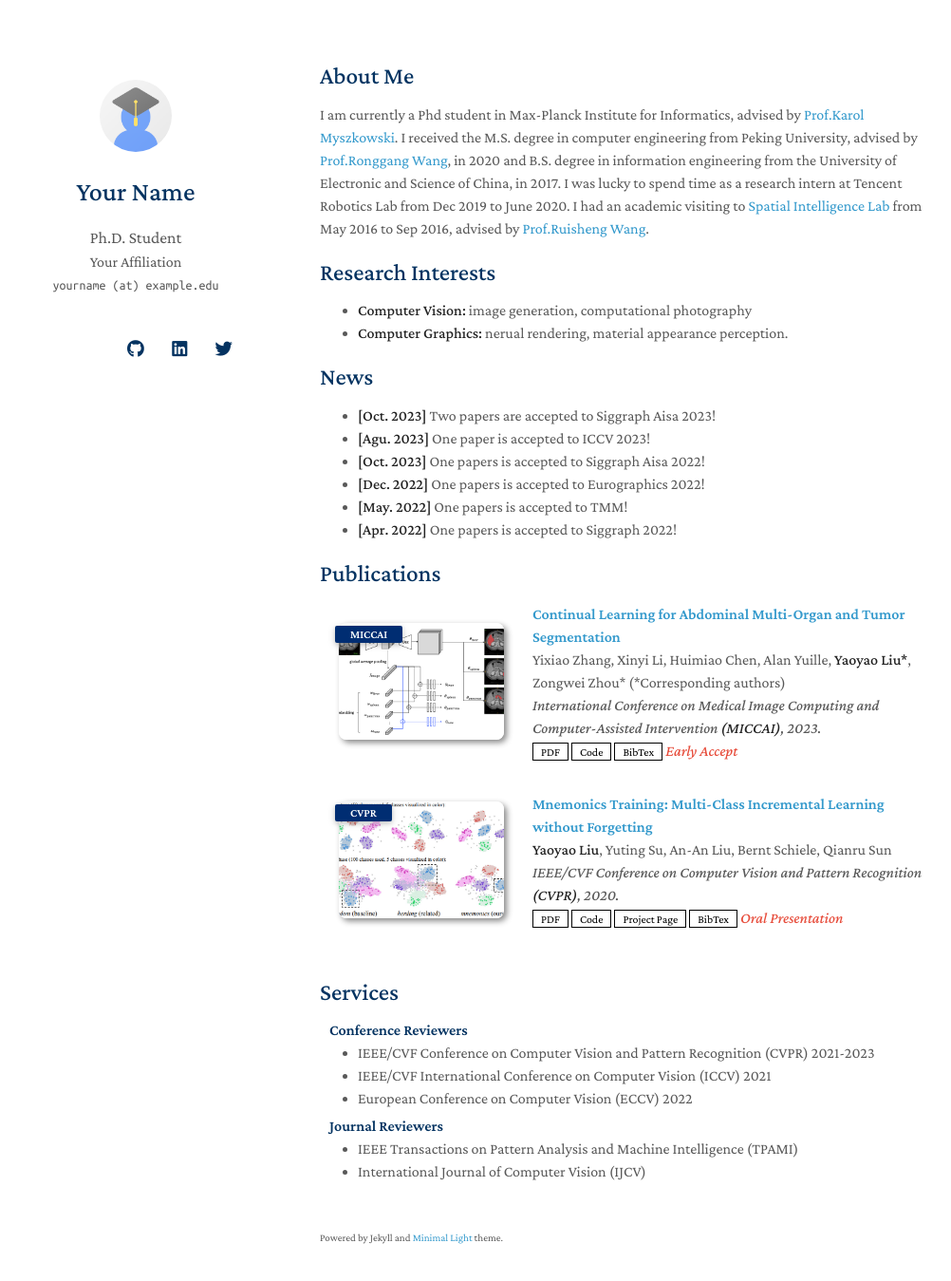
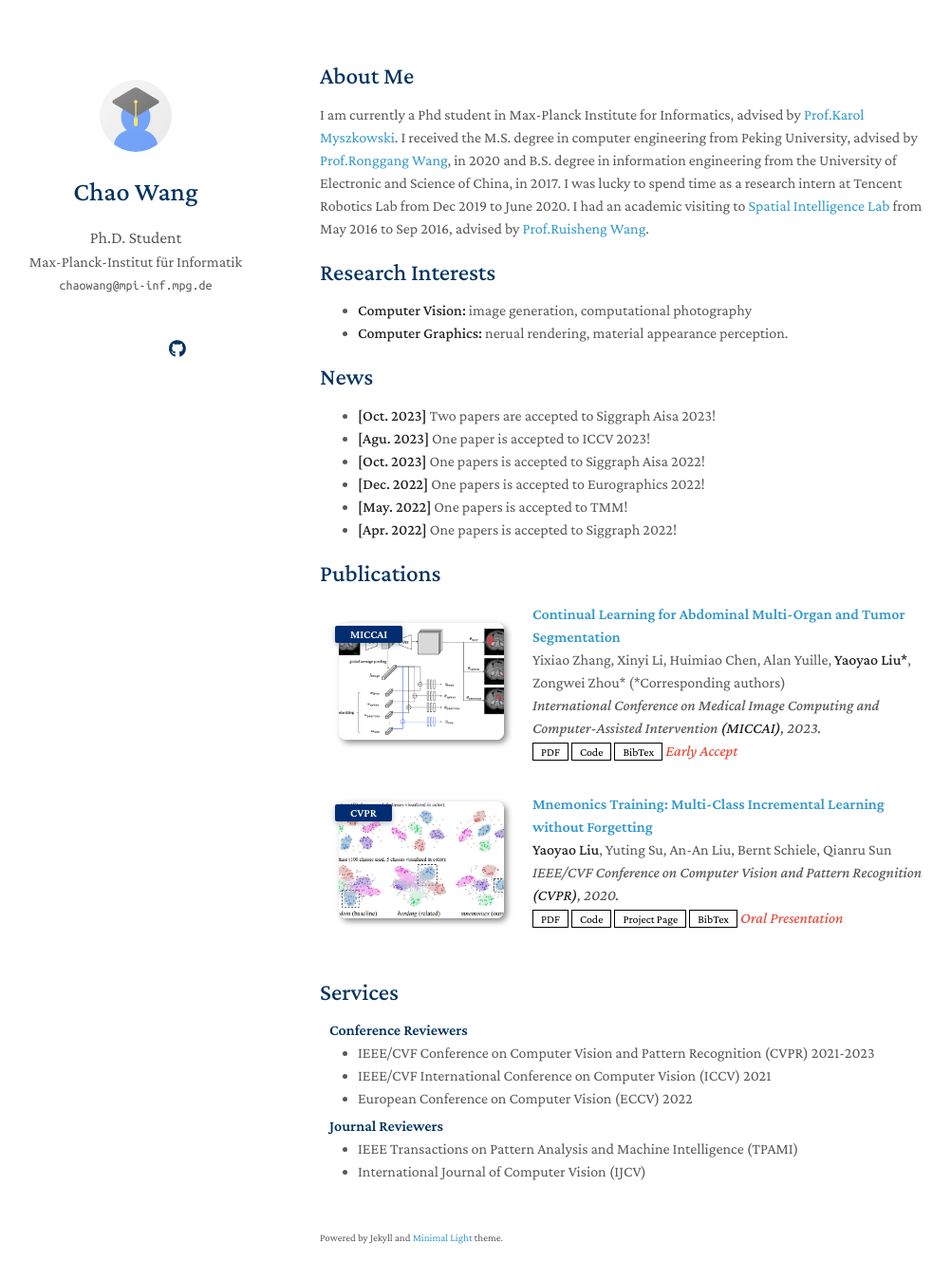
Before and after one commit to Hans1984/Hans1984.github.io, a Jekyll site: the page built from index.md, in a window 1280 px wide and 1384 px high. Shown: the top 1349 px of the window at 95% size, without its empty margins (133-1135 px from the left). Built offline with Jekyll 4.4.1, drawn with Linux system fonts in a browser that asks for light colours; nearby versions of some CDN libraries; a style sheet for code colours, icons or effects is not loaded; our own code applies the rules of GitHub Pages for plain Markdown files.

Commit message:
Update _config.yml

```diff
--- a/_config.yml
+++ b/_config.yml
@@ -1,8 +1,8 @@
 # Basic Information
-title: Your Name
+title: Chao Wang
 position: Ph.D. Student
-affiliation: Your Affiliation
-email: yourname (at) example.edu
+affiliation: Max-Planck-Institut für Informatik
+email: chaowang@mpi-inf.mpg.de
 
 # Search Engine Optimization (SEO)
 # The following information is used to improve the website traffic from search engines, e.g., Google.
@@ -15,8 +15,8 @@ canonical: https://minimal-light-theme.yliu.me/
 google_scholar: https://scholar.google.com/
 cv_link: assets/files/curriculum_vitae.pdf
 github_link: https://github.com/
-linkedin: https://www.linkedin.com/
-twitter: https://twitter.com/
+# linkedin: https://www.linkedin.com/
+# twitter: https://twitter.com/
 
 # Images (e.g., your profile picture and your website's favicon)
 # "favicon" and "favicon_dark" are used for the light and dark modes, respectively.
```
